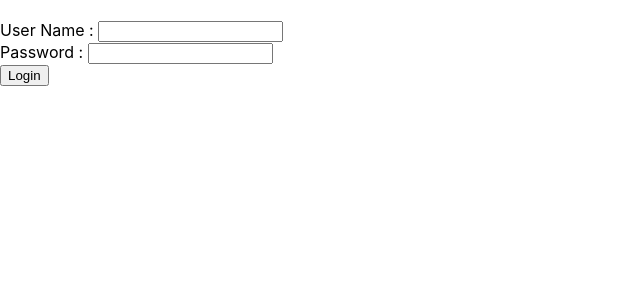
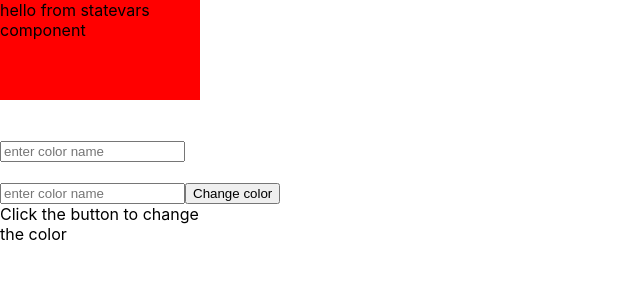
Before and after one commit to regeesh/ReactCourse, a React (Create React App) app: page / in a window 1280 px wide. Shown: the top 300 px of the page, without its empty margins (0-640 px from the left). Built offline with nearby package versions, Linux system fonts and the light colour scheme.

Commit message:
state variables assignment

```diff
--- /dev/null
+++ b/src/components/stateVars.js
@@ -0,0 +1,60 @@
+import React from "react";
+
+export default class StateVars extends React.Component {
+  constructor(props) {
+    super(props);
+    this.state = {
+      bg: "red",
+      bgButton: "",
+    };
+  }
+  render() {
+    return (
+      <div>
+        <div
+          style={{ backgroundColor: this.state.bg, height: 100, width: 200 }}
+        >
+          hello from statevars component
+        </div>
+        <br />
+        <br />
+        <input
+          type="text"
+          onChange={this.setBackground}
+          placeholder="enter color name"
+        ></input>
+        <br />
+        <br />
+        <input
+          type="text"
+          id="txtColorName"
+          placeholder="enter color name"
+        ></input>
+        <button onClick={this.changeColor}>Change color</button>
+        <div
+          style={{
+            backgroundColor: this.state.bgButton,
+            height: 100,
+            width: 200,
+          }}
+        >
+          Click the button to change the color
+        </div>
+        <br />
+        <br />
+      </div>
+    );
+  }
+  setBackground = (e) => {
+    this.setState({
+      bg: e.target.value,
+    });
+  };
+
+  changeColor = () => {
+    var colorName = document.getElementById("txtColorName");
+    this.setState({
+      bgButton: colorName.value,
+    });
+  };
+}
--- a/src/index.js
+++ b/src/index.js
@@ -2,12 +2,14 @@ import React from 'react';
 import ReactDOM from 'react-dom/client';
 import './index.css';
 import App from './components/App';
+import StateVars from './components/stateVars';
 import reportWebVitals from './reportWebVitals';
 
 const root = ReactDOM.createRoot(document.getElementById('root'));
 root.render(
   <React.StrictMode>
-    <App />
+    {/* <App /> */}
+    <StateVars></StateVars>
   </React.StrictMode>
 );
 
```
